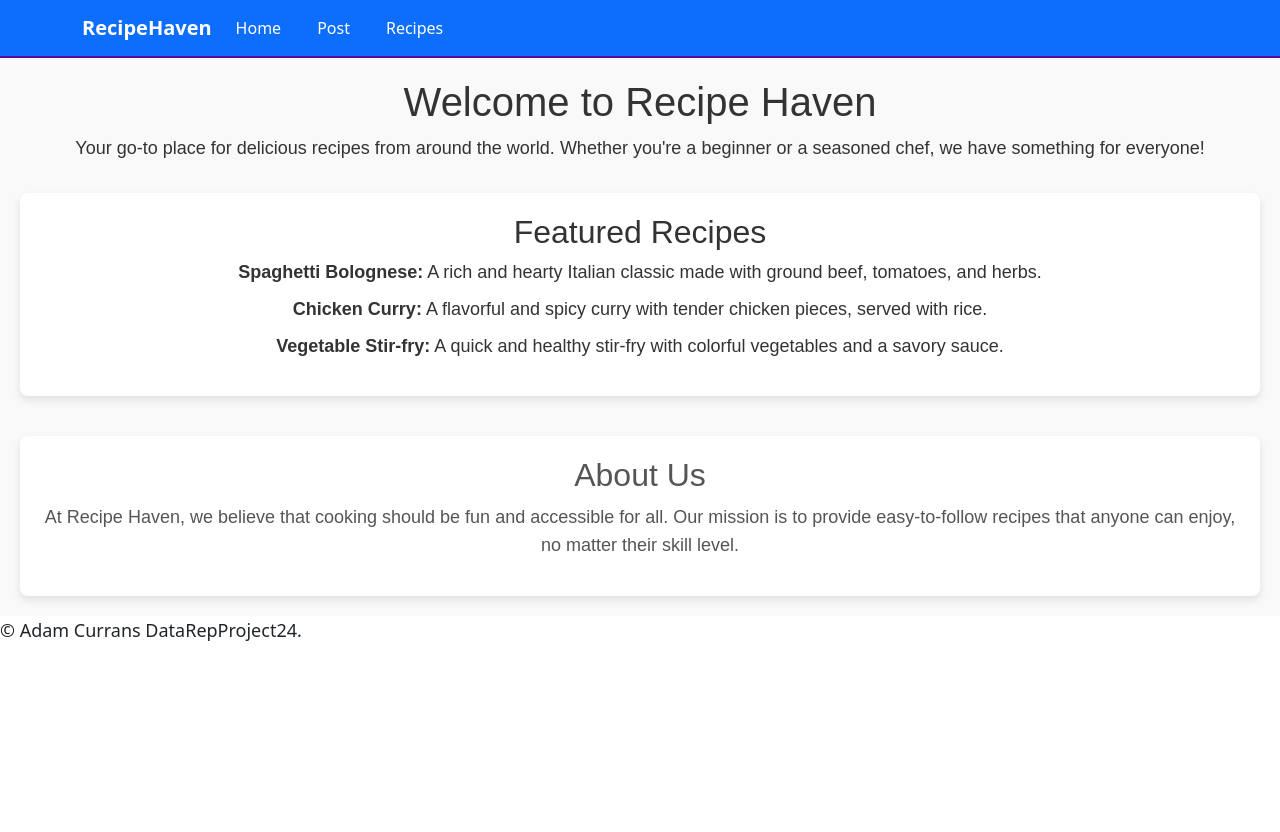
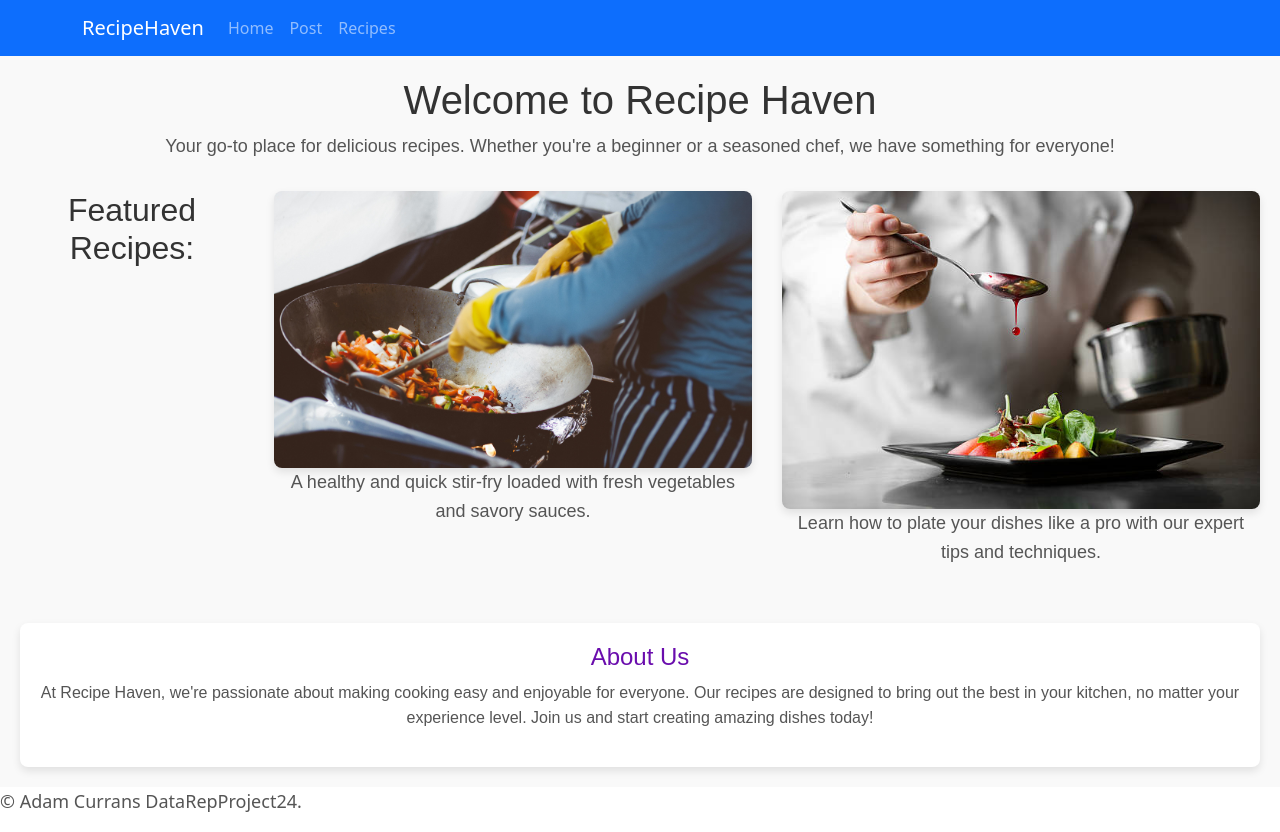
Before and after one commit to adamcurran123/datarepprojectwinter24, a React (Create React App) app in the folder datarep-proj/: page / in a window 1280 px wide. Before the commit the page ends 800 px from the top, so only its background shows below. Built offline with nearby package versions, Linux system fonts and the light colour scheme.

Commit message:
cleaned up amount of files deleting unneccessary ones etc and also cleaned up the css added images and simple styling etc

```diff
--- a/datarep-proj/src/App.js
+++ b/datarep-proj/src/App.js
@@ -2,7 +2,7 @@ import { BrowserRouter as Router, Route, Routes } from 'react-router-dom';
 import NavigationBar from './components/NavigationBar';
 import Footer from './components/Footer';
 import Content from './components/Content';
-import Read from './components/Read';
+import RecipePage from './components/RecipePage';
 import Create from './components/Create';
 import Edit from './components/Edit';
 
@@ -12,7 +12,7 @@ function App() {
             <NavigationBar />
             <Routes>
                 <Route path="/" element={<Content />} />
-                <Route path="/read" element={<Read />} />
+                <Route path="/recipes" element={<RecipePage />} />
                 <Route path="/create" element={<Create />} />
                 <Route path="/edit/:id" element={<Edit />} />
             </Routes>
--- a/datarep-proj/src/components/Content.css
+++ /dev/null
@@ -1,53 +0,0 @@
-/* Content Styling */
-.content-container {
-    background-color: #f9f9f9;
-    color: #333;
-    font-family: Arial, sans-serif;
-    padding: 20px;
-    text-align: center;
-}
-
-h1 {
-    font-size: 36px;
-    color: #6a0dad;  /* Violet color */
-}
-
-h2 {
-    font-size: 28px;
-    color: #333;
-    margin-top: 20px;
-}
-
-p {
-    font-size: 18px;
-    line-height: 1.6;
-    margin-bottom: 20px;
-}
-
-.recipe-section {
-    background-color: #fff;
-    padding: 20px;
-    border-radius: 8px;
-    box-shadow: 0 4px 8px rgba(0, 0, 0, 0.1);
-    margin-top: 30px;
-}
-
-.recipe-section ul {
-    list-style-type: none;
-    padding: 0;
-}
-
-.recipe-section li {
-    font-size: 18px;
-    margin-bottom: 10px;
-}
-
-.about-us {
-    margin-top: 40px;
-    font-size: 16px;
-    color: #555;
-    padding: 20px;
-    background-color: #fff;
-    border-radius: 8px;
-    box-shadow: 0 4px 8px rgba(0, 0, 0, 0.1);
-}
--- a/datarep-proj/src/components/Content.js
+++ b/datarep-proj/src/components/Content.js
@@ -1,27 +1,30 @@
 import React from 'react';
-import './Content.css';
-
+import './MasterStyle.css';
+// putting together the main landing page
 const Content = () => {
   return (
     <div className="content-container">
       <h1>Welcome to Recipe Haven</h1>
-      <p>Your go-to place for delicious recipes from around the world. Whether you're a beginner or a seasoned chef, we have something for everyone!</p>
+      <p>Your go-to place for delicious recipes. Whether you're a beginner or a seasoned chef, we have something for everyone!</p>
 
-      <section className="recipe-section">
-        <h2>Featured Recipes</h2>
-        <ul>
-          <li><strong>Spaghetti Bolognese:</strong> A rich and hearty Italian classic made with ground beef, tomatoes, and herbs.</li>
-          <li><strong>Chicken Curry:</strong> A flavorful and spicy curry with tender chicken pieces, served with rice.</li>
-          <li><strong>Vegetable Stir-fry:</strong> A quick and healthy stir-fry with colorful vegetables and a savory sauce.</li>
-        </ul>
-      </section>
+      <div className="image-container">
+        <h2>Featured Recipes:</h2>
+        <div className="image-card">
+          <img src="/stirfry.jpg" alt="Stir Fry" className="recipe-image" />
+          <p>A healthy and quick stir-fry loaded with fresh vegetables and savory sauces.</p>
+        </div>
+        <div className="image-card">
+          <img src="/plating.jpg" alt="Plating" className="recipe-image" />
+          <p>Learn how to plate your dishes like a pro with our expert tips and techniques.</p>
+        </div>
+      </div>
 
       <section className="about-us">
         <h2>About Us</h2>
-        <p>At Recipe Haven, we believe that cooking should be fun and accessible for all. Our mission is to provide easy-to-follow recipes that anyone can enjoy, no matter their skill level.</p>
+        <p>At Recipe Haven, we're passionate about making cooking easy and enjoyable for everyone. Our recipes are designed to bring out the best in your kitchen, no matter your experience level. Join us and start creating amazing dishes today!</p>
       </section>
     </div>
   );
-}
+};
 
 export default Content;
--- a/datarep-proj/src/components/Create.js
+++ b/datarep-proj/src/components/Create.js
@@ -2,7 +2,7 @@ import { useState } from 'react';
 import { useNavigate } from 'react-router-dom';
 import axios from 'axios';
 import './MasterStyle.css';
-
+//page for recipe creation
 const Create = () => {
     const [recipeName, setRecipeName] = useState('');
     const [recipeDescription, setRecipeDescription] = useState('');
@@ -21,14 +21,14 @@ const Create = () => {
                 console.log(res.data);
                 setRecipeName('');
                 setRecipeDescription('');
-                navigate('/read');
+                navigate('/recipes');
             })
             .catch((err) => {
                 console.error("Error adding recipe:", err);
                 alert('Failed to add recipe. Please try again.');
             });
     };
-
+//main text and input boxes etc
     return (
         <div>
             <h3>Post your favourite recipe!</h3>
--- a/datarep-proj/src/components/Footer.js
+++ b/datarep-proj/src/components/Footer.js
@@ -1,5 +1,5 @@
 import './MasterStyle.css';
-
+// basic footer
 const Footer = () => {
     return (
         <footer className="footer">
--- a/datarep-proj/src/components/Header.js
+++ b/datarep-proj/src/components/Header.js
@@ -1,5 +1,5 @@
 import './MasterStyle.css';
-
+//header, may be implemented but not used right now(maybe delete late if still unused)
 const Header = () => {
     return (
         <header className="header">
--- a/datarep-proj/src/components/MasterStyle.css
+++ b/datarep-proj/src/components/MasterStyle.css
@@ -1,4 +1,4 @@
-/* MasterStyle.css */
+
 body {
     font-family: Arial, sans-serif;
     background-color: #f9f9f9;
@@ -6,37 +6,113 @@ body {
     padding: 0;
   }
 
-.navbar {
-    background-color: #6a0dad;  /* Violet background */
-    border-bottom: 2px solid #5a0b9a;  /* Darker violet border */
+  .content-container {
+    padding: 20px;
+    text-align: center;
   }
 
-.navbar-brand {
-    font-size: 24px;
-    color: #fff !important;
-    font-weight: bold;
+  h1 {
+    font-size: 36px;
+    color: #6a0dad;
   }
 
-.nav-link {
-    color: #fff !important;
-    font-size: 18px;
-    margin-right: 20px;
+  h2 {
+    font-size: 28px;
+    color: #333;
   }
 
-.nav-link:hover {
-    color: #ffd700 !important;  /* Golden color on hover */
-    text-decoration: underline;
+  p {
+    font-size: 18px;
+    line-height: 1.6;
+    color: #555;
   }
 
-.navbar-toggler {
-    border-color: #fff;
+  .image-container {
+    display: flex;
+    justify-content: center;
+    gap: 30px;
+    margin-top: 30px;
   }
 
-.navbar-toggler-icon {
-    background-color: #fff;
+  .image-card {
+    width: 45%;
+    text-align: center;
   }
 
-.container {
-    max-width: 1200px;
-    margin: 0 auto;
+  .recipe-image {
+    width: 100%;
+    height: auto;
+    border-radius: 8px;
+    box-shadow: 0 4px 8px rgba(0, 0, 0, 0.1);
   }
+
+  .about-us {
+    margin-top: 40px;
+    background-color: #fff;
+    padding: 20px;
+    border-radius: 8px;
+    box-shadow: 0 4px 8px rgba(0, 0, 0, 0.1);
+  }
+
+  .about-us h2 {
+    font-size: 24px;
+    color: #6a0dad;
+  }
+
+  .about-us p {
+    font-size: 16px;
+    color: #555;
+    line-height: 1.6;
+  }
+
+  button {
+
+    background-color: #0099ff;
+    color: #fff;
+    font-size: 16px;
+    padding: 10px 20px;
+    border: none;
+    border-radius: 5px;
+    cursor: pointer;
+    transition: background-color 0.3s, transform 0.3s;
+  }
+
+  button:hover {
+    background-color: #0026ff;
+    transform: scale(1.05);
+  }
+
+  button:active {
+    transform: scale(1);
+  }
+  .content-container {
+    background-color: #f9f9f9;
+    color: #333;
+    font-family: Arial, sans-serif;
+    padding: 20px;
+    text-align: center;
+}
+
+p {
+    font-size: 18px;
+    line-height: 1.6;
+    margin-bottom: 20px;
+}
+
+.recipe-section {
+    background-color: #fff;
+    padding: 20px;
+    border-radius: 8px;
+    box-shadow: 0 4px 8px rgba(0, 0, 0, 0.1);
+    margin-top: 30px;
+}
+
+.recipe-section ul {
+    list-style-type: none;
+    padding: 0;
+}
+
+.recipe-section li {
+    font-size: 18px;
+    margin-bottom: 10px;
+}
--- a/datarep-proj/src/components/NavigationBar.js
+++ b/datarep-proj/src/components/NavigationBar.js
@@ -2,7 +2,7 @@ import Container from 'react-bootstrap/Container';
 import Nav from 'react-bootstrap/Nav';
 import Navbar from 'react-bootstrap/Navbar';
 import './MasterStyle.css';
-
+//Navbar routes etc
 const NavigationBar = () => {
     return (
         <Navbar bg="primary" variant="dark" expand="lg">
@@ -11,7 +11,8 @@ const NavigationBar = () => {
                 <Nav className="me-auto">
                     <Nav.Link href="/" className="nav-link">Home</Nav.Link>
                     <Nav.Link href="/create" className="nav-link">Post</Nav.Link>
-                    <Nav.Link href="/read" className="nav-link">Recipes</Nav.Link>
+                    <Nav.Link href="/recipes"className="nav-link">Recipes</Nav.Link>
+
                 </Nav>
             </Container>
         </Navbar>
--- a/datarep-proj/src/components/Read.js
+++ b/datarep-proj/src/components/RecipePage.js
@@ -20,7 +20,7 @@ const Read = () => {
     const handleDelete = (id) => {
         axios.delete(`http://localhost:4000/api/recipe/${id}`)
             .then((response) => {
-                setRecipes(recipes.filter(recipe => recipe._id !== id)); // Remove the deleted recipe from state
+                setRecipes(recipes.filter(recipe => recipe._id !== id));
                 alert('Recipe deleted successfully');
             })
             .catch((error) => {
@@ -29,12 +29,12 @@ const Read = () => {
     };
 
     const handleEdit = (id) => {
-        navigate(`/edit/${id}`);  // Redirect to the edit page for that recipe
+        navigate(`/edit/${id}`);
     };
 
     return (
         <div>
-            <h3>Recipes</h3>
+            <h3>Our Favourites:</h3>
             <ul>
                 {recipes.map((recipe) => (
                     <li key={recipe._id}>
```
Also changed, not shown: datarep-proj/src/App.css (+9 -8 lines), datarep-proj/src/Server.js (+9 -10 lines), datarep-proj/src/components/Edit.js (+5 -5 lines), datarep-proj/public/plating.jpg (added), datarep-proj/public/stirfry.jpg (added). Lines whose indentation alone changed are shown as unchanged.
